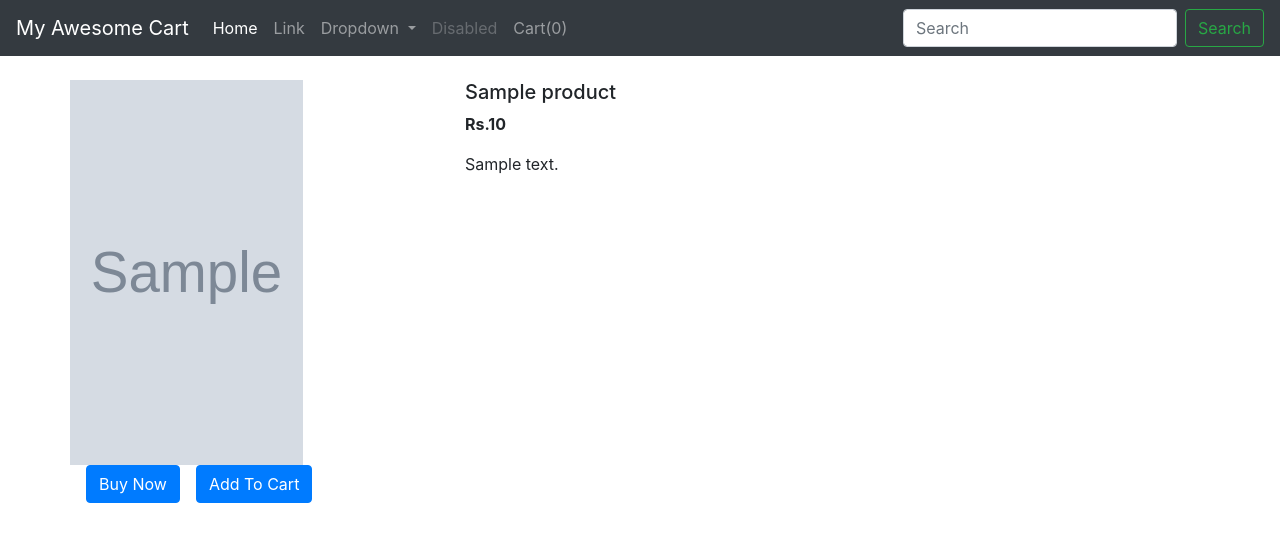
After one commit to sahil312019/MyCart, a Django app: template shop/templates/shop/prodView.html in a window 1280 px wide. The commit adds this page. Shown: the top 542 px of the page. Run offline with Django 3.2, Linux system fonts and the light colour scheme; the template is opened without the code that fills it: most values are stand-ins (such as "Sample title", 1, 10 or a date in 2020); some libraries are stand-ins or nearby versions.

Commit message:
Adding Cart PopOver and Product page, About page

```diff
--- a/shop/templates/shop/index.html
+++ b/shop/templates/shop/index.html
@@ -72,6 +72,7 @@
               <h5 class="card-title">{{i.product_name}}</h5>
               <p class="card-text">{{i.desc}}</p>
               <button id="pr{{i.id}}" class="btn btn-primary cart">Add To Cart</button>
+              <a href="/shop/products/{{i.id}}"><button id="qv{{i.id}}" class="btn btn-primary cart">Quick View</button></a>
             </div>
           </div>
         </div>
--- /dev/null
+++ b/shop/templates/shop/prodView.html
@@ -0,0 +1,67 @@
+{% extends 'shop/basic.html' %}
+
+{% block title%} {{product.product_name}} - My Awesome Cart{% endblock %}
+{% block body %}
+<div class="container my-4">
+    <div class="row">
+    <div class="col-md-4">
+    <div class="row">
+        <img src="/media/{{product.image}}" width="233px" height="385px">
+    </div>
+        <div class="row">
+            <button class="btn btn-primary mx-3">Buy Now</button>
+            <button class="btn btn-primary">Add To Cart</button>
+        </div>
+
+    </div>
+
+    <div class="col-md-8">
+        <h5>{{product.product_name}}</h5>
+        <p><b>Rs.{{product.price}} </b></p>
+        <p>{{product.desc}}</p>
+
+
+    </div>
+    </div>
+
+
+</div>
+
+
+
+
+{% endblock %}
+
+
+
+
+{% block js %}
+<script>
+console.log('working');
+if(localStorage.getItem('cart') == null){
+var cart = {};
+}
+else
+{
+cart = JSON.parse(localStorage.getItem('cart'));
+document.getElementById('cart').innerHTML = Object.keys(cart).length;
+}
+$('.cart').click(function(){
+console.log('clicked');
+var idstr = this.id.toString();
+console.log(idstr);
+if (cart[idstr] !=undefined){
+cart[idstr] = cart[idstr] + 1;
+}
+else
+{
+cart[idstr] = 1;
+}
+console.log(cart);
+localStorage.setItem('cart', JSON.stringify(cart));
+document.getElementById('cart').innerHTML = Object.keys(cart).length;
+});
+$('#popcart').popover();
+document.getElementById("popcart").setAttribute('data-content', '<h5>Cart for your items in my shopping cart</h5>');
+</script>
+{% endblock %}
--- a/shop/urls.py
+++ b/shop/urls.py
@@ -7,7 +7,7 @@ urlpatterns = [
     path('contact/', views.contact, name="ContactUs"),
     path('tracker/', views.tracker, name="TrackingStatus"),
     path('search/', views.search, name="Search"),
-    path('productView/', views.productView, name="ProductView"),
+    path("products/<int:myid>", views.productView, name="ProductView"),
     path('checkout/', views.checkout, name="Checkout"),
 
 ]
```
Also changed, not shown: shop/templates/shop/about.html (+50 -2 lines), shop/views.py (+5 -2 lines).
